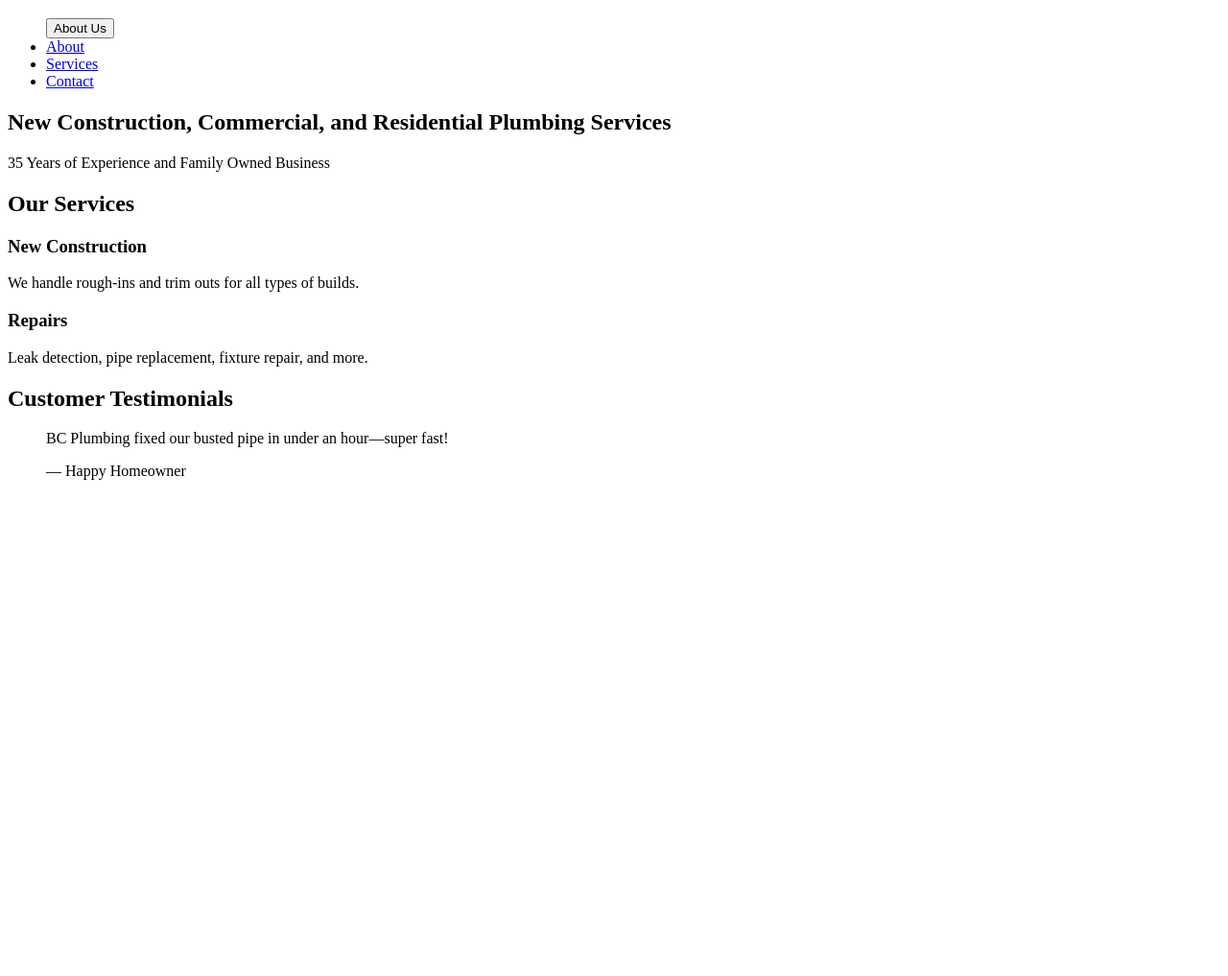
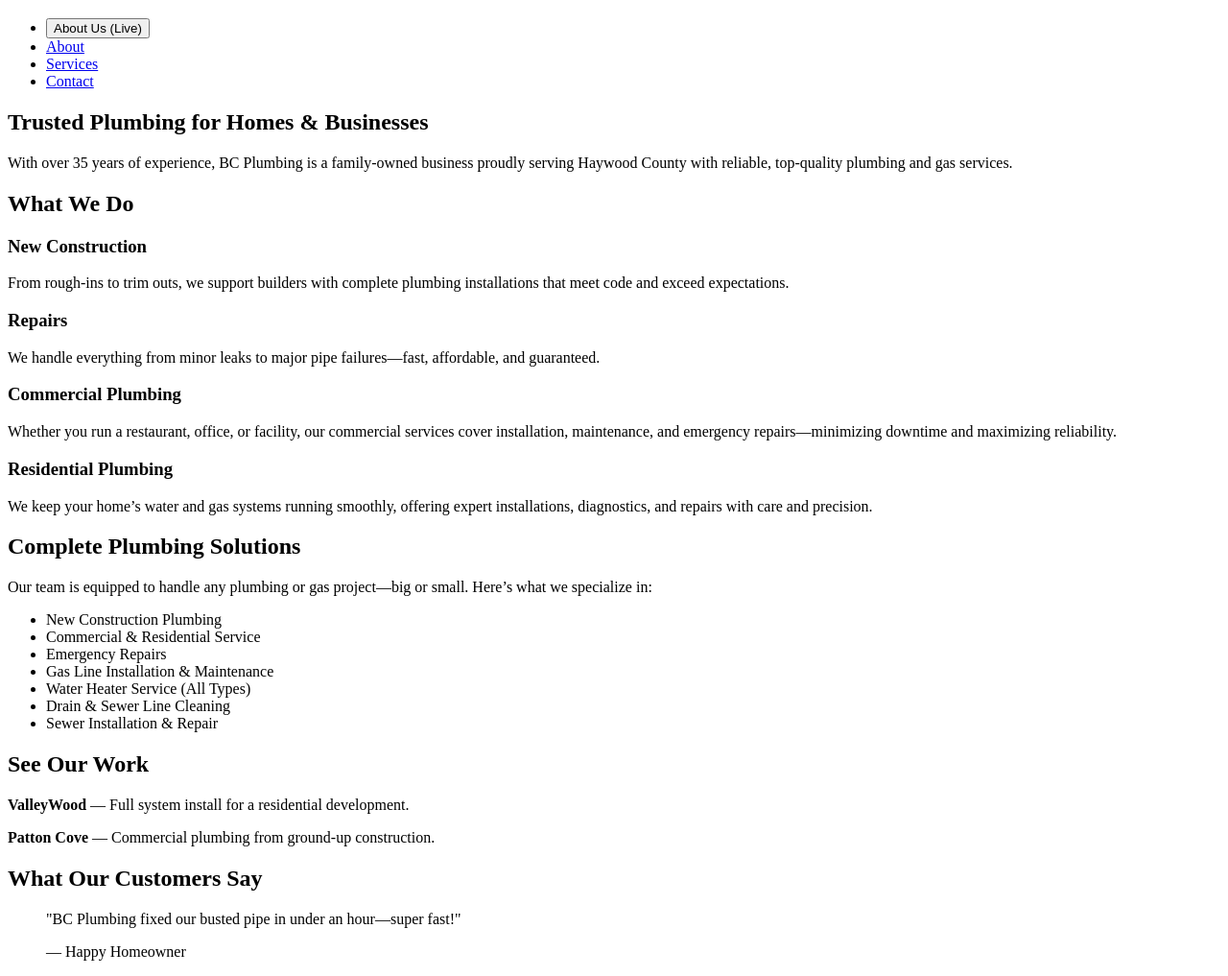
Before and after one commit to TuckTuckC/bc-plumbing-1, a plain HTML site: page bc/homepage/bc-plumbing.html in a window 1280 px wide. Shown: the part 61-1078 px from the top of the page at 96% size. Before the commit the page ends 800 px from the top, so only its background shows below. Drawn offline with nearby package versions, Linux system fonts and the light colour scheme.

Commit message:
adds content to the page, and adds partially completed page navigation

```diff
--- a/bc/homepage/bc-plumbing.html
+++ b/bc/homepage/bc-plumbing.html
@@ -1,7 +1,9 @@
 <!DOCTYPE html>
-<html>
+<html lang="en">
     <head>
         <script src="../../htmx-source/htmx.min.js"></script>
+        <script src="https://unpkg.com/htmx.org@2.0.4" integrity="sha384-HGfztofotfshcF7+8n44JQL2oJmowVChPTg48S+jvZoztPfvwD79OC/LTtG6dMp+" crossorigin="anonymous"></script>
+        <meta charset="UTF-8" />
     <title>BC Plumbing</title>
 </head>
 <body>
@@ -9,45 +11,91 @@
         <h1>BC Plumbing</h1>
         <nav>
             <ul>
+                <!-- Better placed as list items -->
+                <li>
                     <button
-                hx-get="about.html"
+                      hx-get="../about/about.html"
                       hx-target="#main-content"
+                      hx-push-url="true"
                       hx-swap="innerHTML">
-                        About Us
+                      About Us (Live)
                 </button>
+                  </li>
                 <li><a href="/about">About</a></li>
                 <li><a href="/services">Services</a></li>
                 <li><a href="/contact">Contact</a></li>
             </ul>
         </nav>
     </header>
+
     <main id="main-content">
+
+        <!-- Hero Section -->
         <section>
-                <h2>New Construction, Commercial, and Residential Plumbing Services</h2>
-                <p>35 Years of Experience and Family Owned Business</p>
+            <h2>Trusted Plumbing for Homes & Businesses</h2>
+            <p>With over 35 years of experience, BC Plumbing is a family-owned business proudly serving Haywood County with reliable, top-quality plumbing and gas services.</p>
         </section>
 
+        <!-- Services Overview -->
         <section>
-                <h2>Our Services</h2>
+            <h2>What We Do</h2>
+
             <article>
                 <h3>New Construction</h3>
-                    <p>We handle rough-ins and trim outs for all types of builds.</p>
+                <p>From rough-ins to trim outs, we support builders with complete plumbing installations that meet code and exceed expectations.</p>
             </article>
+
             <article>
                 <h3>Repairs</h3>
-                    <p>Leak detection, pipe replacement, fixture repair, and more.</p>
+                <p>We handle everything from minor leaks to major pipe failures—fast, affordable, and guaranteed.</p>
+            </article>
+
+            <article>
+                <h3>Commercial Plumbing</h3>
+                <p>Whether you run a restaurant, office, or facility, our commercial services cover installation, maintenance, and emergency repairs—minimizing downtime and maximizing reliability.</p>
+            </article>
+
+            <article>
+                <h3>Residential Plumbing</h3>
+                <p>We keep your home’s water and gas systems running smoothly, offering expert installations, diagnostics, and repairs with care and precision.</p>
             </article>
         </section>
 
+        <!-- Full Services List -->
         <section>
-                <h2>Customer Testimonials</h2>
+            <h2>Complete Plumbing Solutions</h2>
+            <p>Our team is equipped to handle any plumbing or gas project—big or small. Here’s what we specialize in:</p>
+            <ul>
+                <li>New Construction Plumbing</li>
+                <li>Commercial & Residential Service</li>
+                <li>Emergency Repairs</li>
+                <li>Gas Line Installation & Maintenance</li>
+                <li>Water Heater Service (All Types)</li>
+                <li>Drain & Sewer Line Cleaning</li>
+                <li>Sewer Installation & Repair</li>
+            </ul>
+        </section>
+
+        <!-- Showcase Section -->
+        <section>
+            <h2>See Our Work</h2>
+            <article>
+                <p><strong>ValleyWood</strong> — Full system install for a residential development.</p>
+                <p><strong>Patton Cove</strong> — Commercial plumbing from ground-up construction.</p>
+            </article>
+        </section>
+
+        <!-- Testimonials -->
+        <section>
+            <h2>What Our Customers Say</h2>
             <article>
                 <blockquote>
-                        <p>BC Plumbing fixed our busted pipe in under an hour—super fast!</p>
+                    <p>"BC Plumbing fixed our busted pipe in under an hour—super fast!"</p>
                     <footer>— Happy Homeowner</footer>
                 </blockquote>
             </article>
         </section>
+
     </main>
 </body>
 </html>
```
Also changed, not shown: htmx-source/htmx.min.js. Lines whose indentation alone changed are shown as unchanged.
